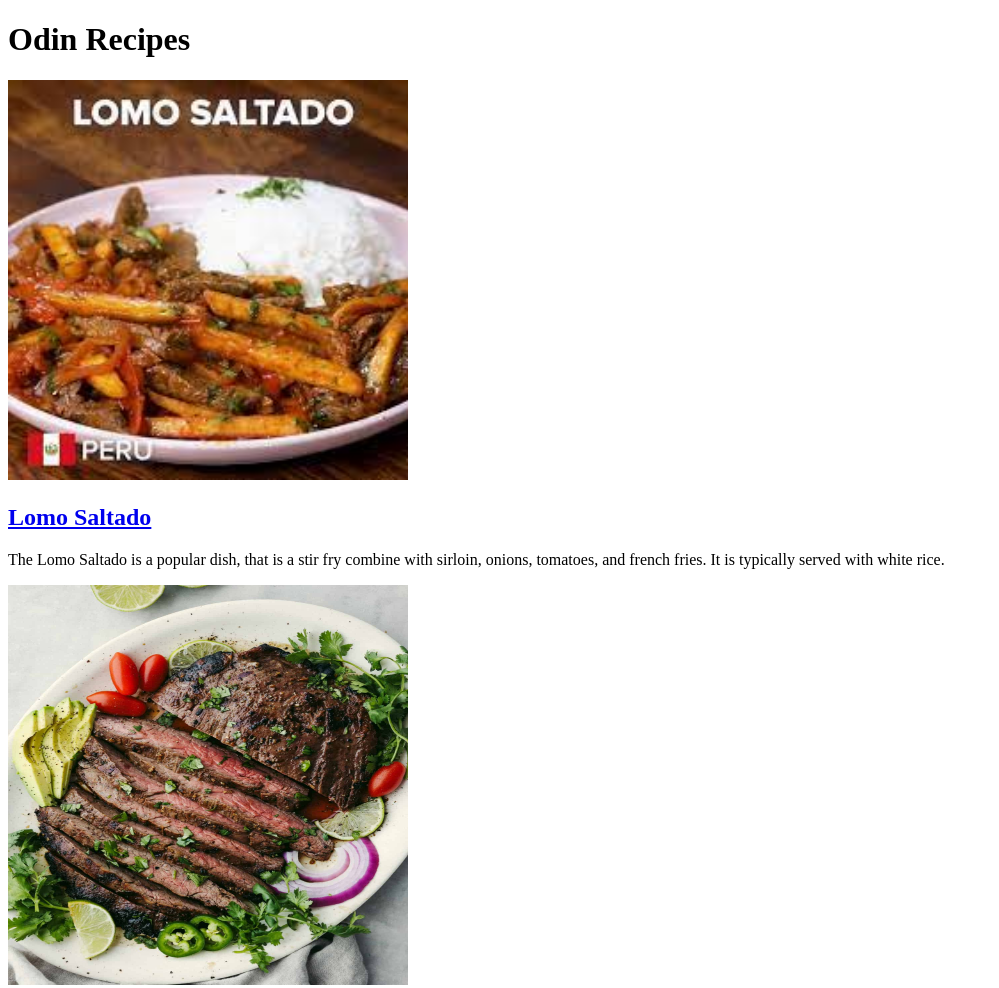
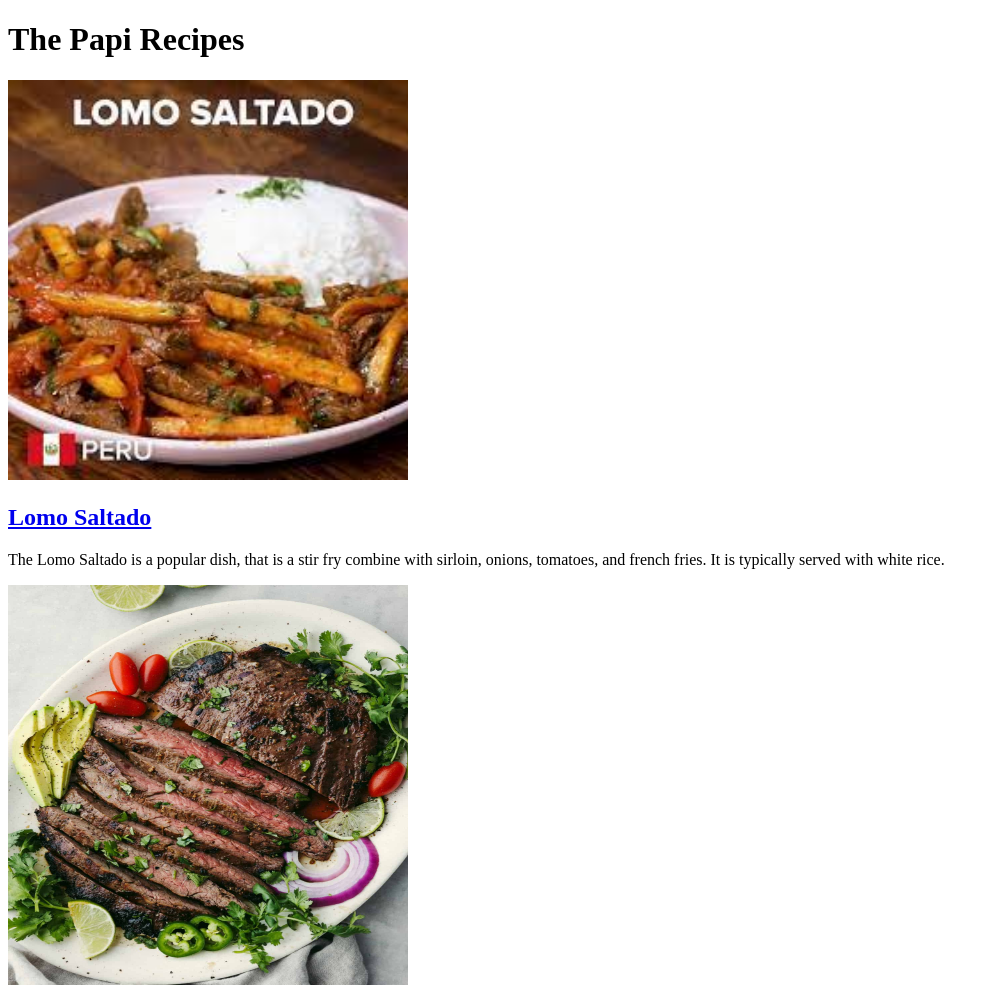
Before and after one commit to espinozajoseph01/odin-recipes, a plain HTML site: page index.html in a window 1280 px wide. Shown: the top 988 px of the page, without its empty margins (0-999 px from the left). Drawn offline with Linux system fonts and the light colour scheme.

Commit message:
Add files via upload

```diff
--- a/index.html
+++ b/index.html
@@ -5,7 +5,7 @@
         <title>The Papi Recipes</title>
     </head>
     <body>
-        <h1>Odin Recipes</h1>
+        <h1>The Papi Recipes</h1>
         <div>
             <img src="img/lomosaltado.jpg" height="400" width="400" alt="Lomo Saltado dish">
             <h2><a href="recipes/lomosaltado.html">Lomo Saltado</a></h2>
```
